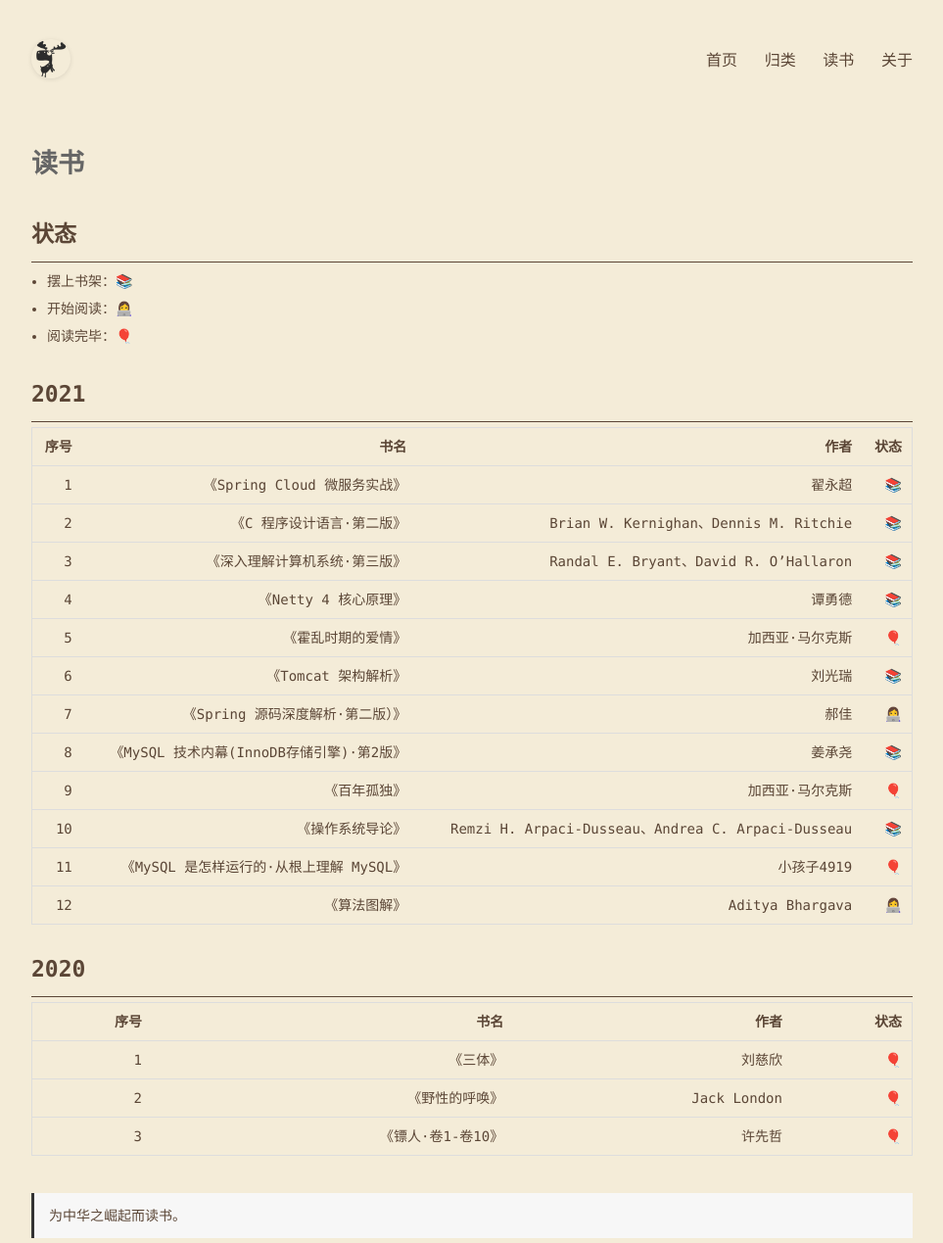
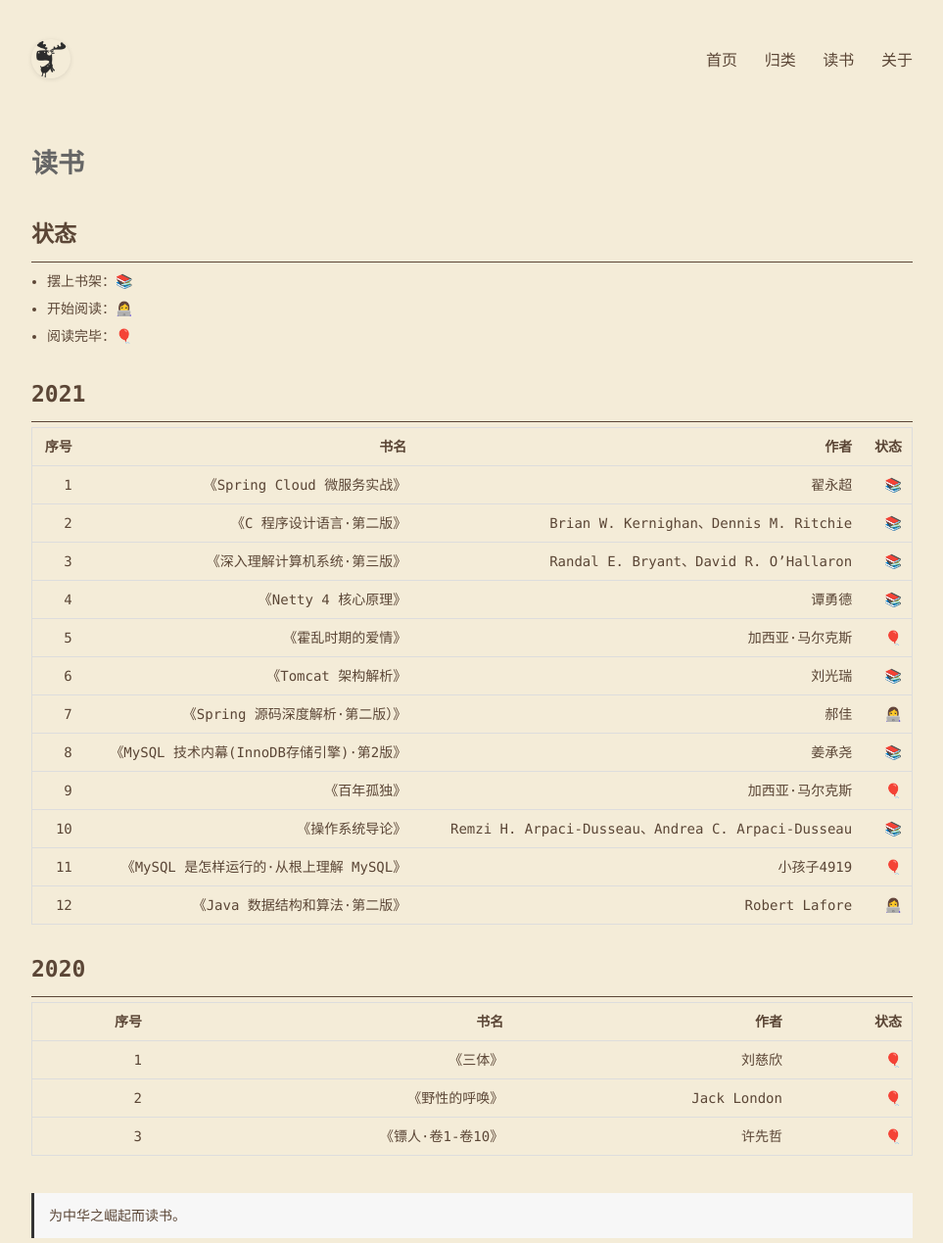
Before and after one commit to Suomea/Suomea.github.io, a Jekyll site: the page built from pages/books.md, in a window 1280 px wide. Shown: the whole page at 98% size, without its empty margins (158-1121 px from the left). Built offline with Jekyll 4.4.1, drawn with Linux system fonts in a browser that asks for light colours; some web fonts are replaced.

Commit message:
:tada: 更新读书。

```diff
--- a/pages/books.md
+++ b/pages/books.md
@@ -27,7 +27,7 @@ title: 读书
 | 9 | 《百年孤独》 | 加西亚·马尔克斯 | 🎈 |
 | 10 | 《操作系统导论》 | Remzi H. Arpaci-Dusseau、Andrea C. Arpaci-Dusseau | 📚 |
 | 11 | 《MySQL 是怎样运行的·从根上理解 MySQL》 | 小孩子4919 | 🎈 |
-| 12 | 《算法图解》 | Aditya Bhargava | 👩‍💻 |
+| 12 | 《Java 数据结构和算法·第二版》 | Robert Lafore | 👩‍💻 |
 
 
 ## 2020
```
